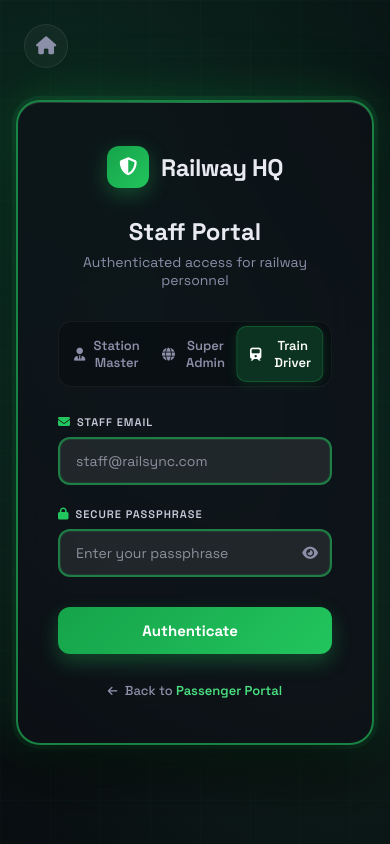
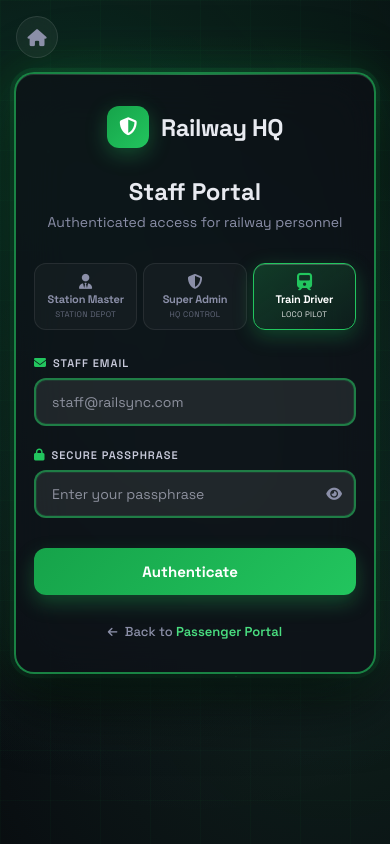
Before and after one commit to Rudresh242006/RailSync, a Flask app: page /admin_login?role=driver in a window 390 px wide. Run offline with Flask 3, Linux system fonts and the light colour scheme; some libraries are stand-ins or nearby versions.

Commit message:
Redesign staff role selector cards and eliminate mobile button overlap

```diff
--- a/templates/master_login.html
+++ b/templates/master_login.html
@@ -128,28 +128,98 @@
     h2 { font-size: 24px; font-weight: 700; text-align: center; margin-bottom: 6px; }
     .sub { font-size: 14px; color: var(--muted); text-align: center; margin-bottom: 32px; }
 
-    /* ROLE TABS */
-    .role-tabs {
+    /* ===== MODERN ROLE SELECTOR ===== */
+    .role-selector {
+      display: grid;
+      grid-template-columns: repeat(3, 1fr);
+      gap: 10px;
+      margin-bottom: 26px;
+    }
+    .role-card {
       position: relative;
-      display: grid; grid-template-columns: 1fr 1fr 1fr;
-      background: rgba(0,0,0,0.25); border-radius: 14px;
-      margin-bottom: 28px; padding: 4px;
-      border: 1px solid rgba(255,255,255,0.05);
+      display: flex;
+      flex-direction: column;
+      align-items: center;
+      justify-content: center;
+      padding: 12px 6px;
+      border-radius: 14px;
+      background: rgba(255, 255, 255, 0.03);
+      border: 1.5px solid rgba(255, 255, 255, 0.08);
+      color: var(--muted);
+      cursor: pointer;
+      font-family: inherit;
+      transition: all 0.25s cubic-bezier(0.4, 0, 0.2, 1);
+      outline: none;
+      user-select: none;
+      text-align: center;
     }
-    .role-tab {
-      padding: 11px; border-radius: 10px; cursor: pointer;
-      background: transparent; color: var(--muted);
-      font-family: inherit; font-size: 13px; font-weight: 600;
-      border: none; transition: all 0.3s; position: relative; z-index: 2;
-      display: flex; align-items: center; justify-content: center; gap: 8px;
+    .role-card:hover {
+      background: rgba(255, 255, 255, 0.06);
+      border-color: rgba(34, 197, 94, 0.35);
+      color: var(--text);
+      transform: translateY(-2px);
     }
-    .role-tab.active { color: #fff; }
-    .tab-slider {
-      position: absolute; top: 4px; bottom: 4px; left: 4px; width: calc(33.333% - 4px);
-      background: rgba(34,197,94,0.2); border-radius: 10px;
-      border: 1px solid rgba(34,197,94,0.25);
-      box-shadow: 0 2px 12px rgba(34,197,94,0.15);
-      transition: transform 0.35s cubic-bezier(0.4, 0, 0.2, 1); z-index: 1;
+    .role-icon-wrap {
+      font-size: 17px;
+      margin-bottom: 6px;
+      display: flex;
+      align-items: center;
+      justify-content: center;
+      transition: transform 0.25s;
+    }
+    .role-text {
+      display: flex;
+      flex-direction: column;
+      align-items: center;
+      line-height: 1.25;
+    }
+    .role-title {
+      font-size: 12px;
+      font-weight: 700;
+      letter-spacing: -0.2px;
+      white-space: nowrap;
+    }
+    .role-desc {
+      font-size: 9px;
+      opacity: 0.65;
+      margin-top: 2px;
+      letter-spacing: 0.3px;
+      text-transform: uppercase;
+      white-space: nowrap;
+    }
+    .role-card.active {
+      background: linear-gradient(145deg, rgba(34, 197, 94, 0.22), rgba(34, 197, 94, 0.06));
+      border-color: var(--accent);
+      color: #fff;
+      box-shadow: 0 6px 20px rgba(34, 197, 94, 0.28), inset 0 1px 0 rgba(255, 255, 255, 0.2);
+    }
+    .role-card.active .role-icon-wrap {
+      color: var(--accent);
+      transform: scale(1.15);
+    }
+    .role-card.active .role-desc {
+      color: rgba(255, 255, 255, 0.85);
+      opacity: 1;
+    }
+
+    @media (max-width: 480px) {
+      .role-selector {
+        gap: 6px;
+      }
+      .role-card {
+        padding: 10px 4px;
+        border-radius: 12px;
+      }
+      .role-icon-wrap {
+        font-size: 15px;
+        margin-bottom: 4px;
+      }
+      .role-title {
+        font-size: 11px;
+      }
+      .role-desc {
+        font-size: 8px;
+      }
     }
 
     .form-group { margin-bottom: 22px; position: relative; }
@@ -240,21 +310,36 @@
     .alert-info { background: rgba(108,99,255,0.08); border: 1px solid rgba(108,99,255,0.25); color: var(--purple2); }
 
     .home-btn {
-      position: fixed; top: 24px; left: 24px;
-      width: 44px; height: 44px; border-radius: 50%;
-      background: rgba(255,255,255,0.04); color: var(--muted);
+      position: absolute; top: 20px; left: 20px;
+      width: 42px; height: 42px; border-radius: 50%;
+      background: rgba(255,255,255,0.05); color: var(--muted);
       display: flex; align-items: center; justify-content: center;
-      text-decoration: none; font-size: 18px;
-      border: 1px solid rgba(255,255,255,0.08);
-      transition: all 0.3s cubic-bezier(0.4, 0, 0.2, 1); z-index: 100;
-      backdrop-filter: blur(8px); -webkit-backdrop-filter: blur(8px);
+      text-decoration: none; font-size: 17px;
+      border: 1px solid rgba(255,255,255,0.1);
+      transition: all 0.25s cubic-bezier(0.4, 0, 0.2, 1); z-index: 50;
+      backdrop-filter: blur(10px); -webkit-backdrop-filter: blur(10px);
       animation: alertIn 0.8s ease backwards; animation-delay: 0.2s;
     }
     .home-btn:hover {
-      background: rgba(255,255,255,0.1); color: #fff;
+      background: rgba(255,255,255,0.12); color: #fff;
       transform: translateY(-2px);
-      border-color: rgba(255,255,255,0.2);
-      box-shadow: 0 8px 20px rgba(0,0,0,0.2), 0 0 0 1px rgba(108,99,255,0.2);
+      border-color: rgba(34,197,94,0.4);
+      box-shadow: 0 8px 20px rgba(0,0,0,0.3), 0 0 0 1px rgba(34,197,94,0.3);
+    }
+
+    @media (max-width: 600px) {
+      body {
+        padding: 72px 14px 28px;
+        align-items: flex-start;
+      }
+      .home-btn {
+        top: 16px;
+        left: 16px;
+      }
+      .card {
+        padding: 32px 18px;
+        border-radius: 20px;
+      }
     }
 
     /* Stagger form fields */
@@ -290,17 +375,35 @@
     {% endfor %}
   {% endwith %}
 
-  <div class="role-tabs stagger-1">
-    <div class="tab-slider" id="tab-slider"></div>
-    <button type="button" class="role-tab active" id="tab-admin" onclick="setRole('admin')"><i class="fa-solid fa-user-tie"></i> Station Master</button>
-    <button type="button" class="role-tab" id="tab-super" onclick="setRole('super_admin')"><i class="fa-solid fa-globe"></i> Super Admin</button>
-    <button type="button" class="role-tab" id="tab-driver" onclick="setRole('driver')"><i class="fa-solid fa-train"></i> Train Driver</button>
+  <div class="role-selector stagger-1">
+    <button type="button" class="role-card active" id="tab-admin" onclick="setRole('admin')">
+      <div class="role-icon-wrap"><i class="fa-solid fa-user-tie"></i></div>
+      <div class="role-text">
+        <span class="role-title">Station Master</span>
+        <span class="role-desc">Station Depot</span>
+      </div>
+    </button>
+
+    <button type="button" class="role-card" id="tab-super" onclick="setRole('super_admin')">
+      <div class="role-icon-wrap"><i class="fa-solid fa-shield-halved"></i></div>
+      <div class="role-text">
+        <span class="role-title">Super Admin</span>
+        <span class="role-desc">HQ Control</span>
+      </div>
+    </button>
+
+    <button type="button" class="role-card" id="tab-driver" onclick="setRole('driver')">
+      <div class="role-icon-wrap"><i class="fa-solid fa-train"></i></div>
+      <div class="role-text">
+        <span class="role-title">Train Driver</span>
+        <span class="role-desc">Loco Pilot</span>
+      </div>
+    </button>
   </div>
 
   <form method="POST" action="{{ url_for('auth.admin_login') }}" autocomplete="off">
     <input type="hidden" name="csrf_token" value="{{ csrf_token() }}">
     <input type="hidden" name="role" id="role-input" value="{{ request.args.get('role', 'admin') }}">
-
 
     <div class="form-group stagger-2">
       <label><i class="fa-solid fa-envelope"></i> Staff Email</label>
@@ -337,12 +440,6 @@ function setRole(role) {
   document.getElementById('tab-super').classList.toggle('active', isSuper);
   document.getElementById('tab-driver').classList.toggle('active', isDriver);
 
-  let translateX = '0';
-  if (isSuper) translateX = '100%';
-  if (isDriver) translateX = '200%';
-
-  document.getElementById('tab-slider').style.transform = `translateX(${translateX})`;
-
   localStorage.setItem('railSyncMasterRole', role);
 }
 
```
Also changed, not shown: templates/login.html (+25 -10 lines), templates/register.html (+25 -10 lines).
